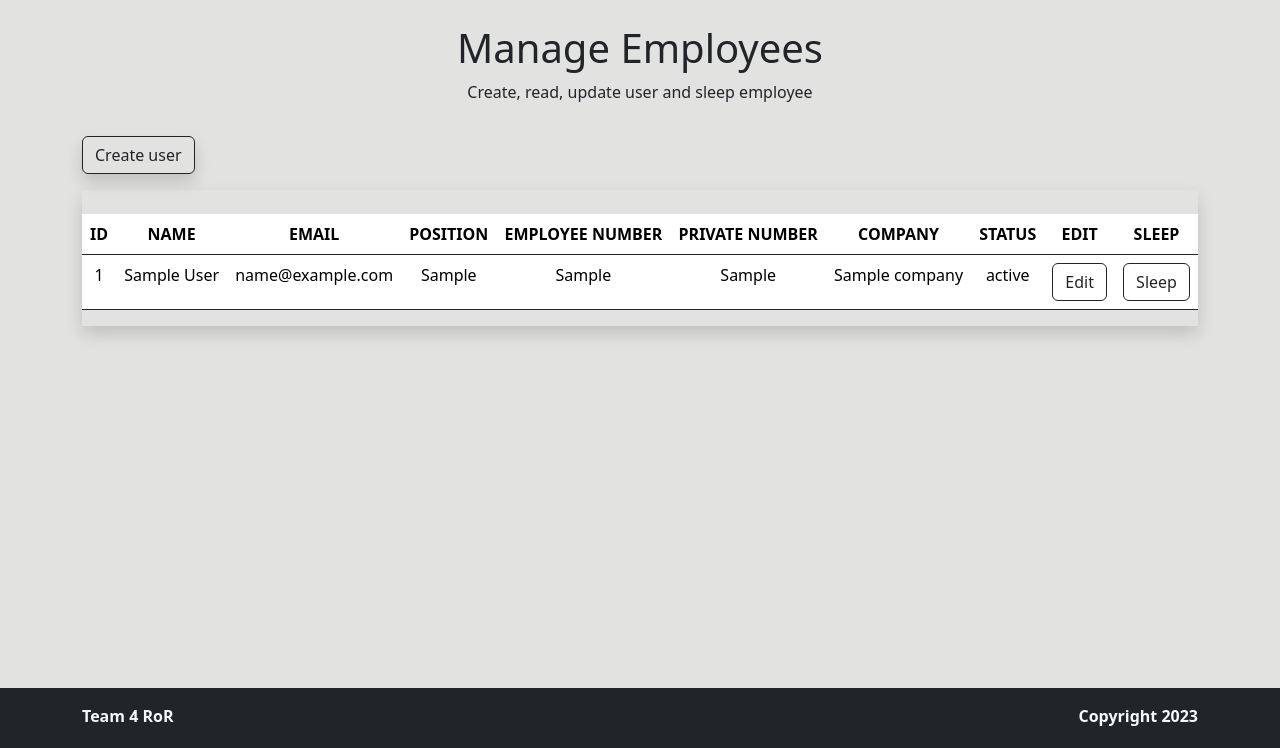
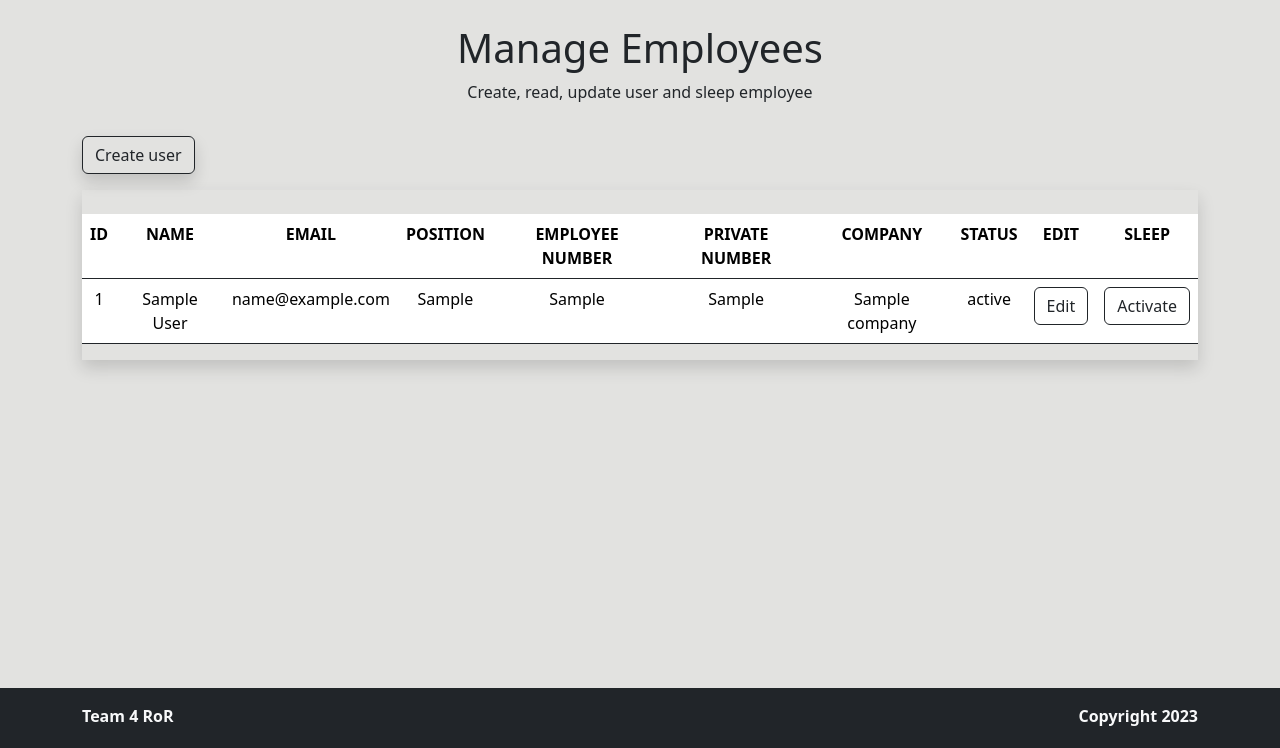
Before and after one commit to BrightCoders-Institute/BCDIC22-RoR-reloj-checador-team4, a Rails app: page /users in a window 1280 px wide. Shown: the part 92-840 px from the top of the page. Run offline with Rails 7, Linux system fonts and the light colour scheme; tables that the repository leaves empty hold one stand-in row (values such as "Sample post"); style sheets or scripts are compiled from the project's sources; some libraries are stand-ins or nearby versions.

Commit message:
Add Sleep/active function
When an employee is active "1" we can become it sleep "0" and vice versa

Co-authored-by: Yaxkin121 <ycardenas13@ucol.mx>
Co-authored-by: MaxRetana <maxretana981@gmail.com>
Co-authored-by: Reiyirak <pdsmej@gmail.com>

```diff
--- a/app/controllers/users_controller.rb
+++ b/app/controllers/users_controller.rb
@@ -19,14 +19,14 @@ class UsersController < ApplicationController
   def show
   end
 
-  def sleep
+  def destroy
     @user = User.find(params[:id])
-    if @user.update(user_params)
-      @user.update(status: 0)
-      redirect_to users_path
+    if @user.status == '1'
+      @user.update(status: '0')
     else
-      render :new, status: :unprocessable_entity
+      @user.update(status: '1')
     end
+    redirect_to users_path
   end
 
   def edit
--- a/app/views/users/index.html.erb
+++ b/app/views/users/index.html.erb
@@ -32,8 +32,8 @@
             <td><%= user.company.name %></td>
             <td><%= user.status %></td>
             <td><%= link_to "Edit", edit_user_path(user.id), class: 'btn btn-outline-dark' %></td>
-            <td><%= link_to "Sleep", user_path(user), class: 'btn btn-outline-dark', data: {
-                    turbo_method: :sleep,
+            <td><%= link_to "#{user.status == '1' ? "Sleep" : 'Activate'}", user_path(user), class: 'btn btn-outline-dark', data: {
+                    turbo_method: :delete,
                     turbo_confirm: "Are you sure?"
                   } %></td>
           </tr>
```
